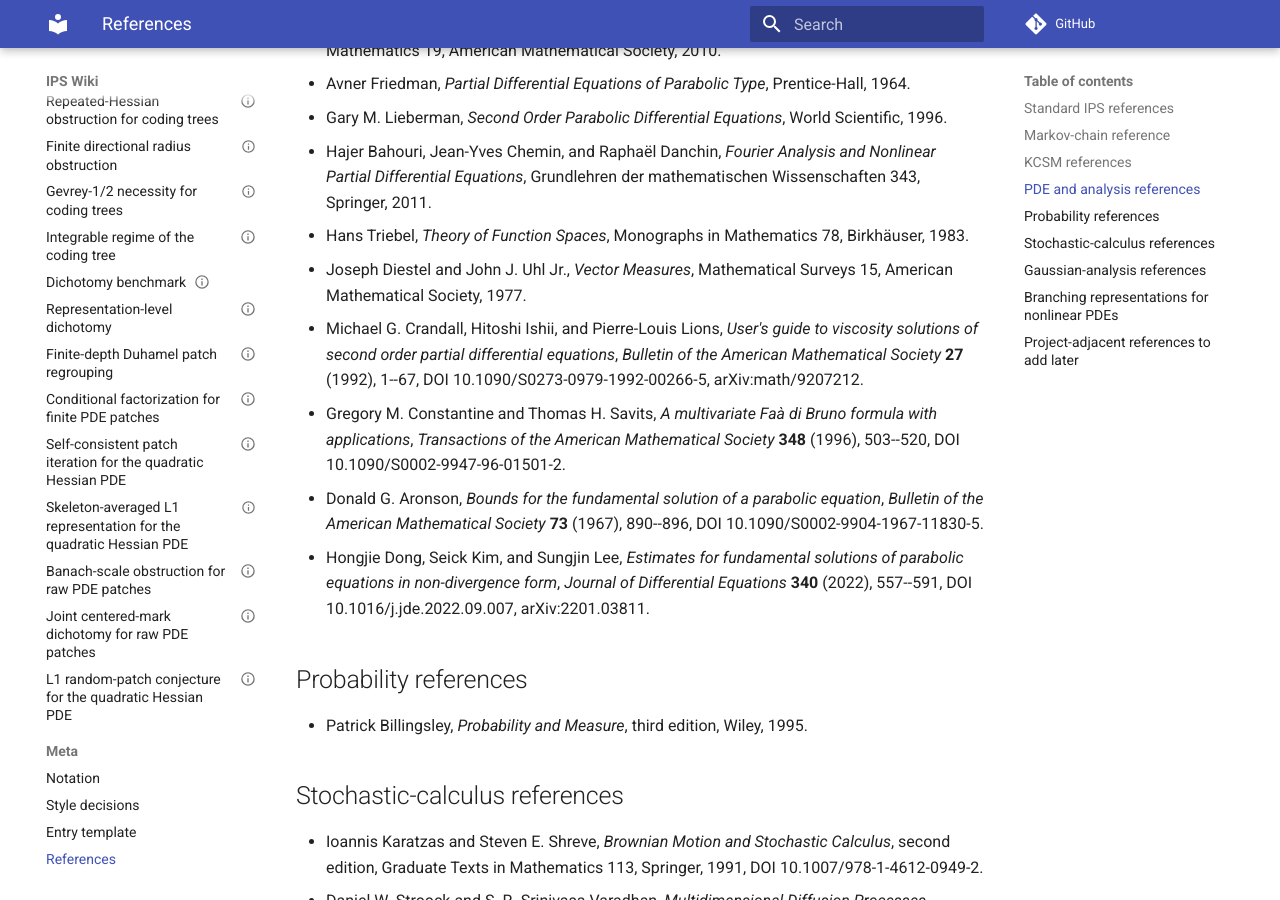
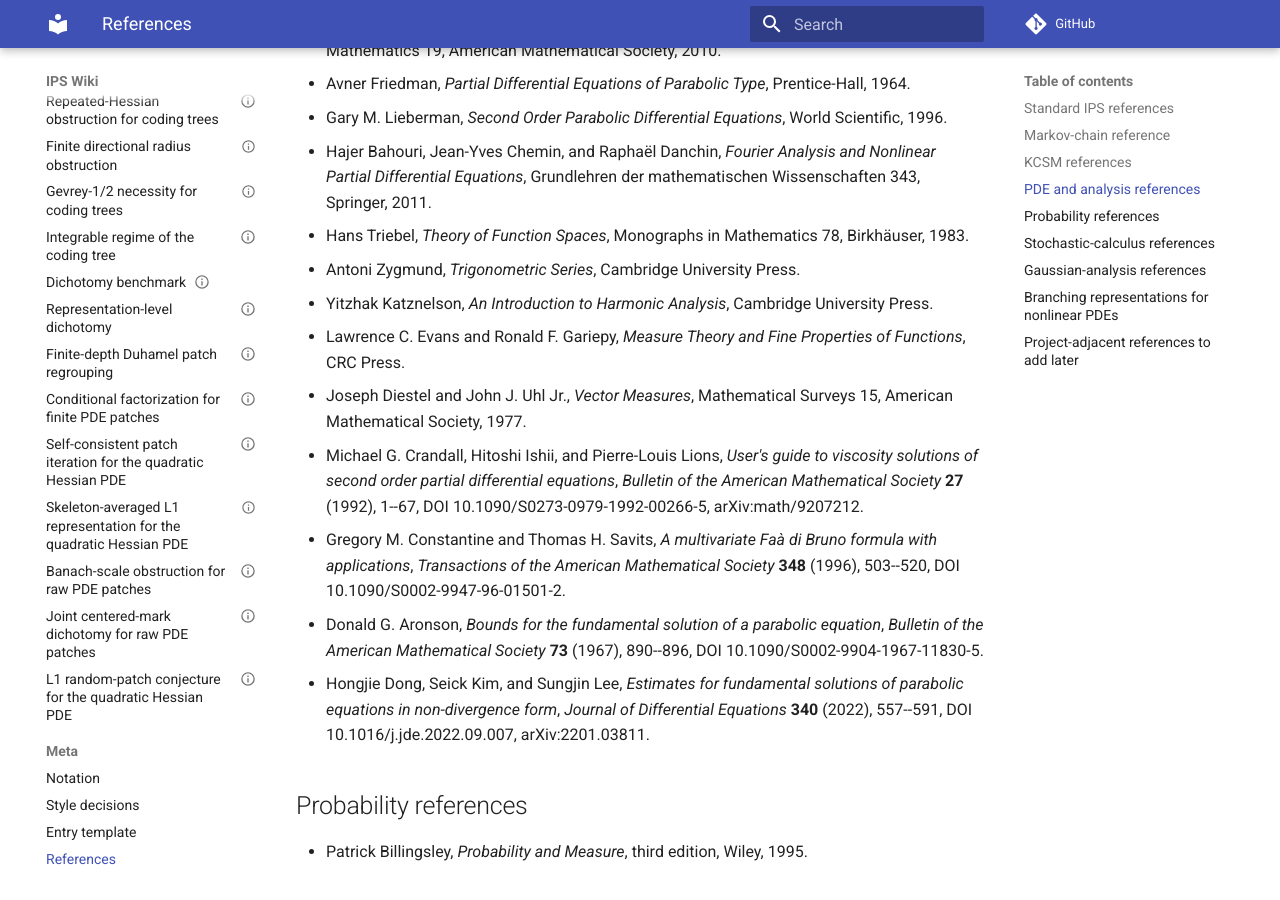
Before and after one commit to maciejgluchowski86-beep/ips-wiki, an MkDocs documentation site: the page built from docs/meta/references.md, in a window 1280 px wide and 900 px high, scrolled down 1488 px. Built offline with MkDocs 1.6.1 and Material for MkDocs 9.7.7, drawn with Linux system fonts in a browser that asks for light colours; comment, search, counter and statistics services are not loaded.

Commit message:
Add Fourier and BV references for PDE prerequisites

```diff
--- a/docs/meta/references.md
+++ b/docs/meta/references.md
@@ -39,6 +39,9 @@ This page is the human-readable reference list for the wiki. A structured BibTeX
 - Gary M. Lieberman, *Second Order Parabolic Differential Equations*, World Scientific, 1996.
 - Hajer Bahouri, Jean-Yves Chemin, and Raphaël Danchin, *Fourier Analysis and Nonlinear Partial Differential Equations*, Grundlehren der mathematischen Wissenschaften 343, Springer, 2011.
 - Hans Triebel, *Theory of Function Spaces*, Monographs in Mathematics 78, Birkhäuser, 1983.
+- Antoni Zygmund, *Trigonometric Series*, Cambridge University Press.
+- Yitzhak Katznelson, *An Introduction to Harmonic Analysis*, Cambridge University Press.
+- Lawrence C. Evans and Ronald F. Gariepy, *Measure Theory and Fine Properties of Functions*, CRC Press.
 - Joseph Diestel and John J. Uhl Jr., *Vector Measures*, Mathematical Surveys 15, American Mathematical Society, 1977.
 - Michael G. Crandall, Hitoshi Ishii, and Pierre-Louis Lions, *User's guide to viscosity solutions of second order partial differential equations*, *Bulletin of the American Mathematical Society* **27** (1992), 1--67, DOI 10.1090/S0273-0979-1992-00266-5, arXiv:math/9207212.
 - Gregory M. Constantine and Thomas H. Savits, *A multivariate Faà di Bruno formula with applications*, *Transactions of the American Mathematical Society* **348** (1996), 503--520, DOI 10.1090/S0002-9947-96-01501-2.
```
